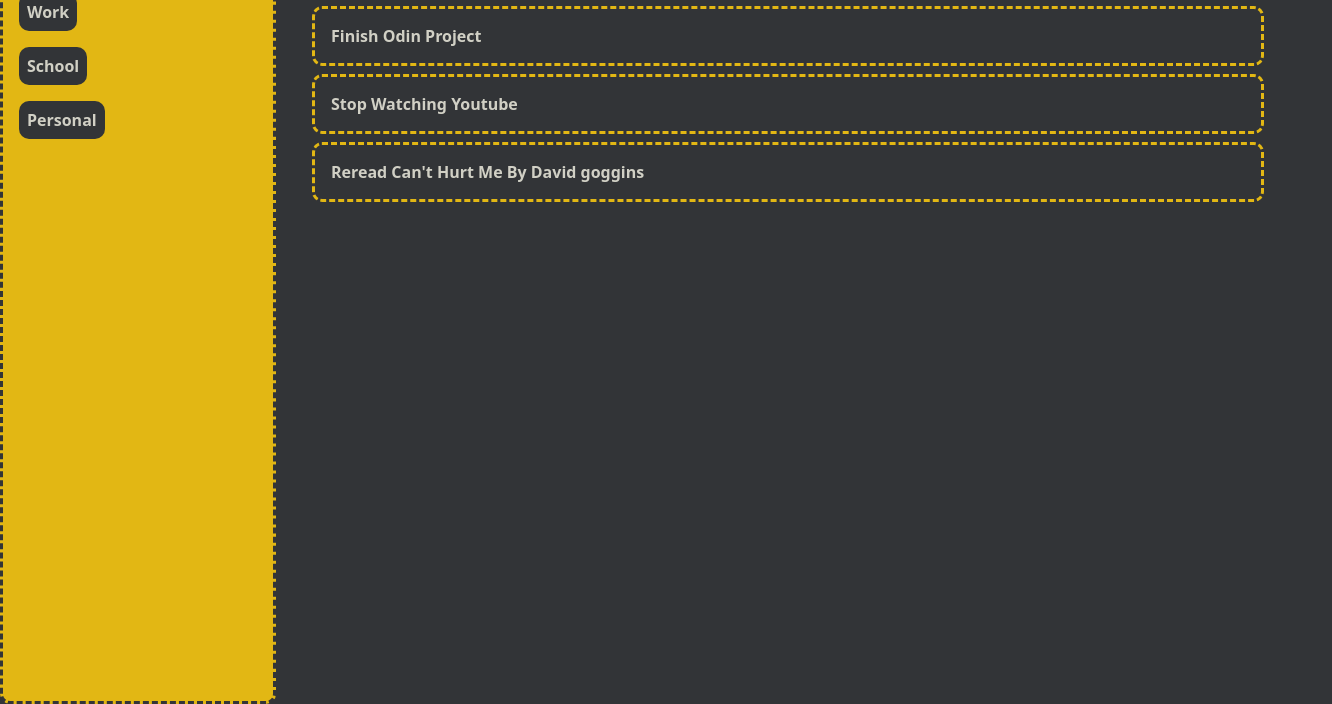
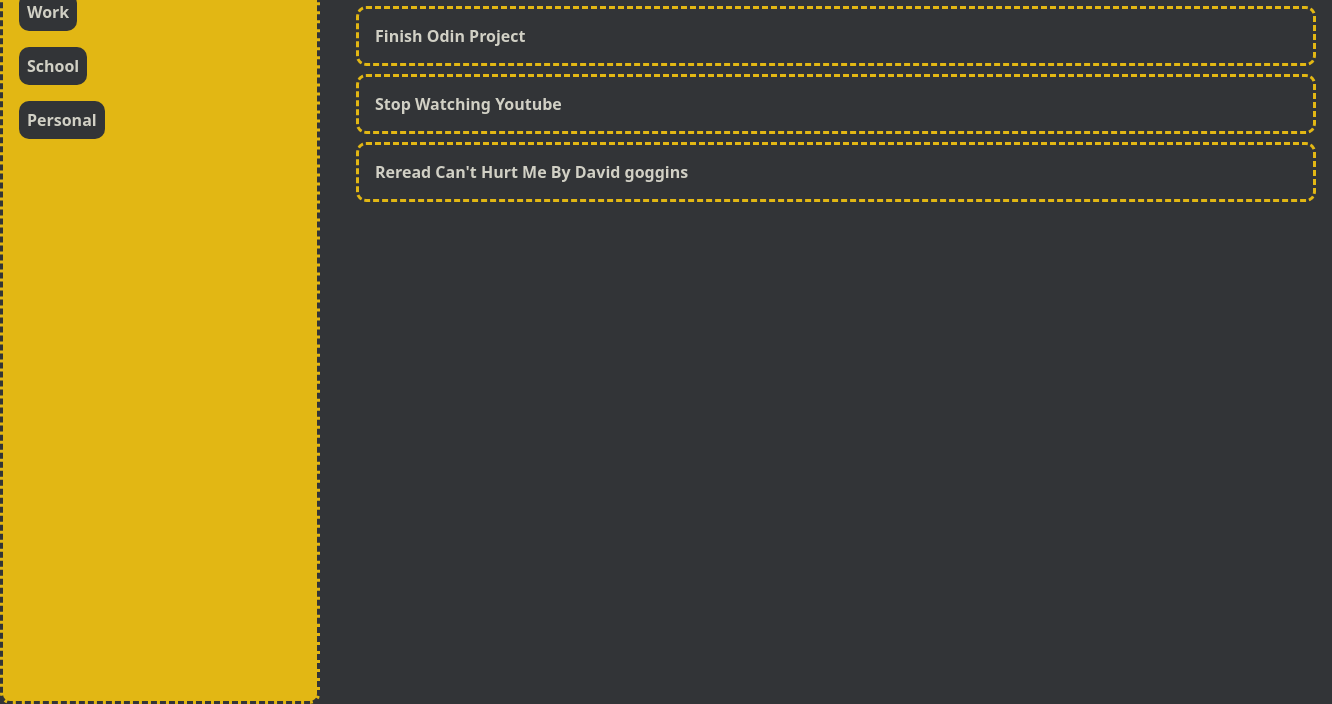
Before and after one commit to Ay-can/todo, a website built with webpack: page src/index.html in a window 1280 px wide. Shown: the part 96-800 px from the top of the page, 1332 px wide, since content can reach past the window. Built offline with nearby package versions, Linux system fonts and the light colour scheme.

Commit message:
use grid instead of flex for main body layout

```diff
--- a/src/style.css
+++ b/src/style.css
@@ -1,7 +1,8 @@
 body {
   margin: 0;
   padding: 0;
-  display: flex;
+  display: grid;
+  grid-template-columns: 1fr 3fr;
   min-height: 100vh;
   font-family: system-ui, -apple-system, BlinkMacSystemFont, "Segoe UI", Roboto,
     Oxygen, Ubuntu, Cantarell, "Open Sans", "Helvetica Neue", sans-serif;
@@ -14,7 +15,6 @@ body {
   background-color: rgb(226, 183, 20);
   border: 3px dashed rgb(50, 52, 55);
   border-radius: 10px;
-  width: 25%;
   padding: 16px;
   display: flex;
   flex-direction: column;
@@ -57,6 +57,9 @@ button {
   flex-direction: column;
   margin-left: 20px;
   padding: 16px;
+
+  grid-row: 1;
+  grid-column: 2;
 }
 
 .items-container {
```
